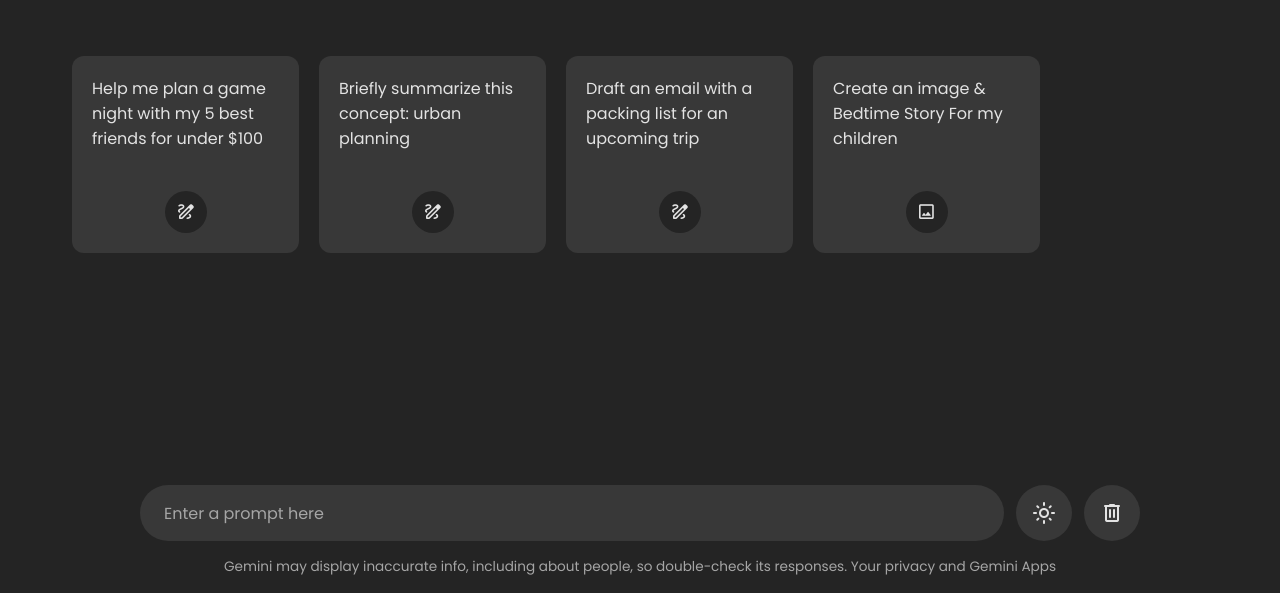
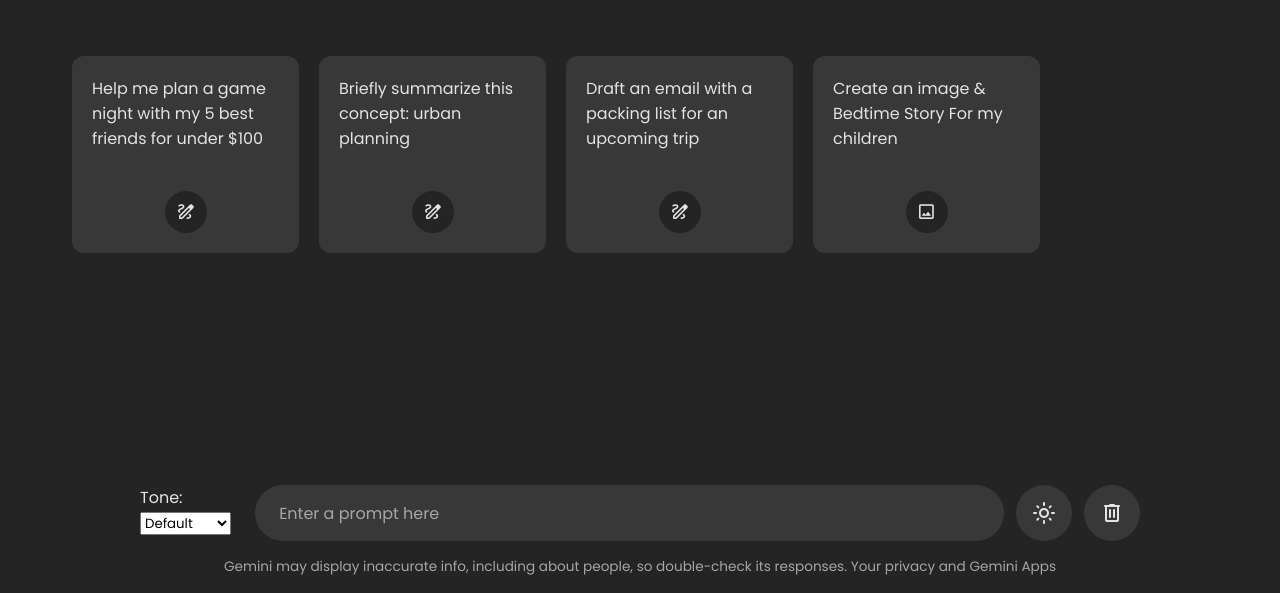
Before and after one commit to vanshika2421/Gemini-AI, a website built with Vite: page clerk-javascript/index.html in a window 1280 px wide. Shown: the part 207-800 px from the top of the page. Built offline with nearby package versions, Linux system fonts and the light colour scheme; no server answers; what @clerk/clerk-js would draw is missing.

Commit message:
Update index.html

```diff
--- a/clerk-javascript/index.html
+++ b/clerk-javascript/index.html
@@ -61,6 +61,18 @@
     <!-- search icon -->
     <div class="typing-area">
         <form action="" class="typing-form">
+
+            <div class="tone-selector">
+          <label for="tone">Tone:</label>
+          <select id="tone" class="tone-dropdown">
+            <option value="default">Default</option>
+            <option value="formal">Formal</option>
+            <option value="friendly">Friendly</option>
+            <option value="concise">Concise</option>
+            <option value="humorous">Humorous</option>
+          </select>
+        </div>
+
             <div class="input-wrapper">
                 <input type="text" placeholder="Enter a prompt here" class="typing-input" required>
                 <button class="icon material-symbols-rounded">
```
